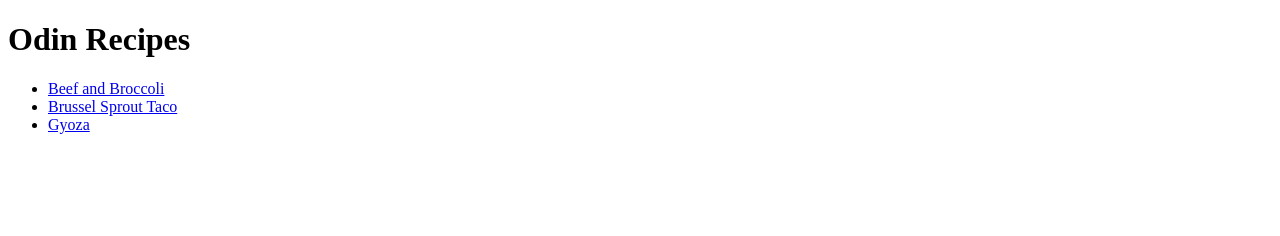
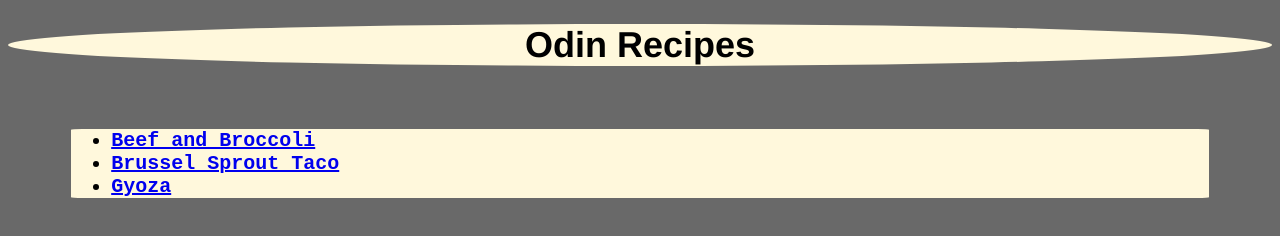
Before and after one commit to dtcoops/odin-recipes, a plain HTML site: page index.html in a window 1280 px wide. Drawn offline with Linux system fonts and the light colour scheme.

Commit message:
Create stylesheet for Index.html
Added all of the colors...

```diff
--- a/index.html
+++ b/index.html
@@ -5,14 +5,17 @@
         <meta charset="UTF-8">
         <meta name="viewport" content="width=device-width, initial-scale=1.0">
         <title>Odin Recipes</title>
+        <link href="./styles/index.css" rel="stylesheet">
     </head>
     <body>
         <h1>Odin Recipes</h1>
 
-        <ul>
-            <li><a href="./pages/beefnbroc.html">Beef and Broccoli</a></li>
-            <li><a href="./pages/brusseltaco.html">Brussel Sprout Taco</a></li>
-            <li><a href="./pages/gyoza.html">Gyoza</a></li>
-        </ul>
+        <div class="container">
+            <ul>
+                <li><a href="./pages/beefnbroc.html">Beef and Broccoli</a></li>
+                <li><a href="./pages/brusseltaco.html">Brussel Sprout Taco</a></li>
+                <li><a href="./pages/gyoza.html">Gyoza</a></li>
+            </ul>
+        </div>
     </body>
 </html>
--- /dev/null
+++ b/styles/index.css
@@ -0,0 +1,24 @@
+body{
+    background-color: dimgrey;
+}
+
+h1{
+    text-align: center;
+    font-weight: bold;
+    font-size: 36px;
+    font-family: 'Franklin Gothic Medium', 'Arial Narrow', Arial, sans-serif;
+    background-color:cornsilk;
+    border-radius: 100%;
+}
+
+li{
+    font-size: 20px;
+    font-weight: bold;
+    font-family: 'Courier New', Courier, monospace;
+}
+
+.container{
+    background-color:cornsilk;
+    border-radius: 1%;
+    margin: 5%;
+}
```
Also changed, not shown: pages/beefnbroc.html (+1 -1 lines), 1 other file.
